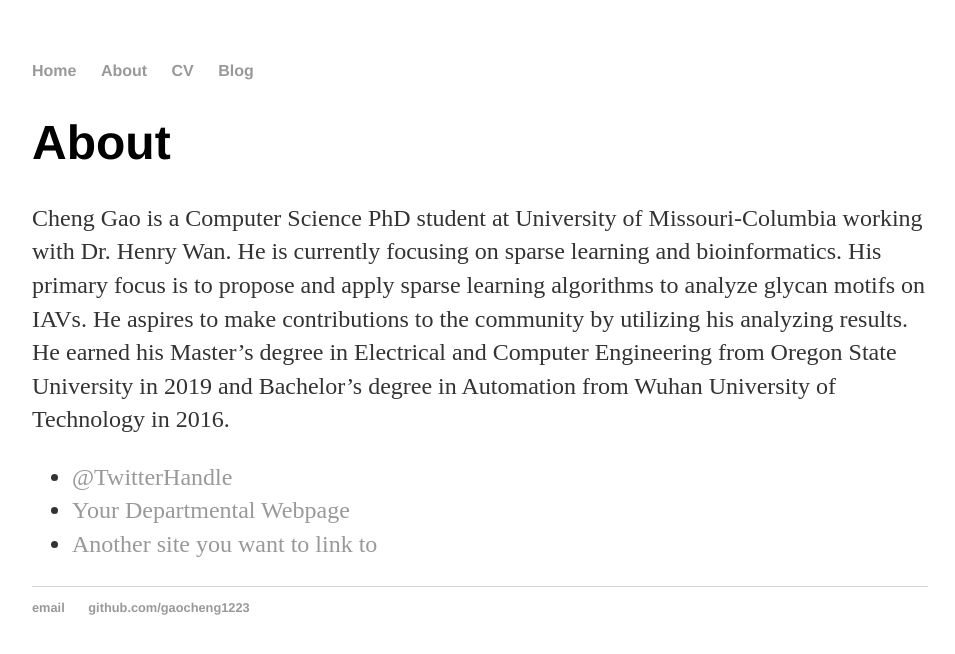
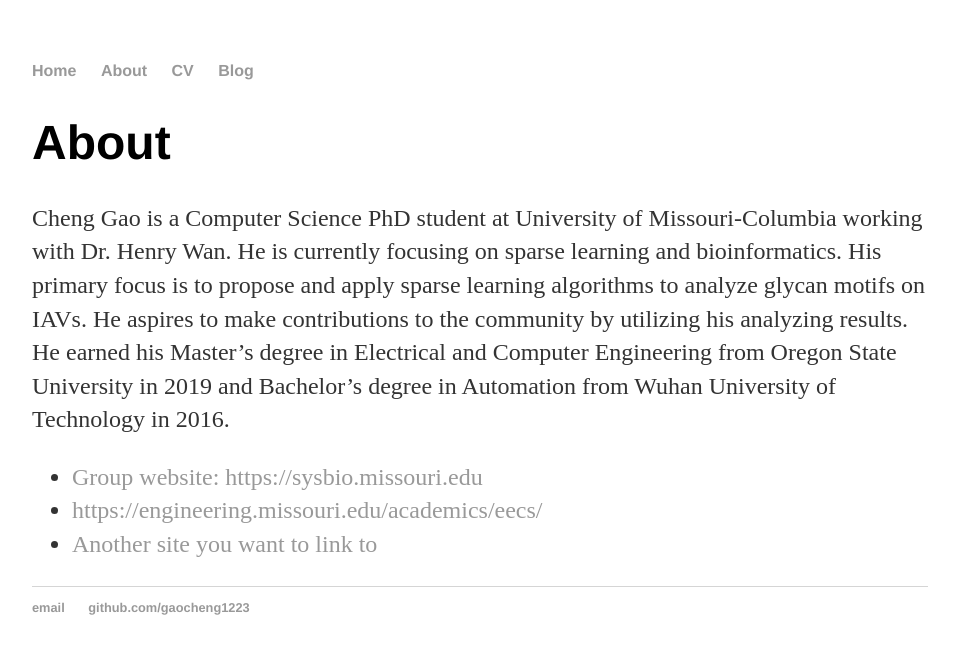
Before and after one commit to gaocheng1994/gaocheng1223.github.io, a Jekyll site: the page built from about/index.html, in a window 1280 px wide. Shown: the top 654 px of the page, without its empty margins (160-1115 px from the left). Built offline with Jekyll 4.4.1, drawn with Linux system fonts in a browser that asks for light colours.

Commit message:
Update index.html

```diff
--- a/about/index.html
+++ b/about/index.html
@@ -10,8 +10,8 @@
 He earned his Master’s degree in Electrical and Computer Engineering from Oregon State University in 2019 and Bachelor’s degree in Automation from Wuhan University of Technology in 2016.</p>
 
 			<ul class="contacts">
-				<li><a href="#">@TwitterHandle</a></li>
-				<li><a href="#">Your Departmental Webpage</a></li>
+				<li><a href="#">Group website: https://sysbio.missouri.edu</a></li>
+				<li><a href="#">https://engineering.missouri.edu/academics/eecs/</a></li>
 				<li><a href="#">Another site you want to link to</a></li>
 				</ul>
 		</div>
```
